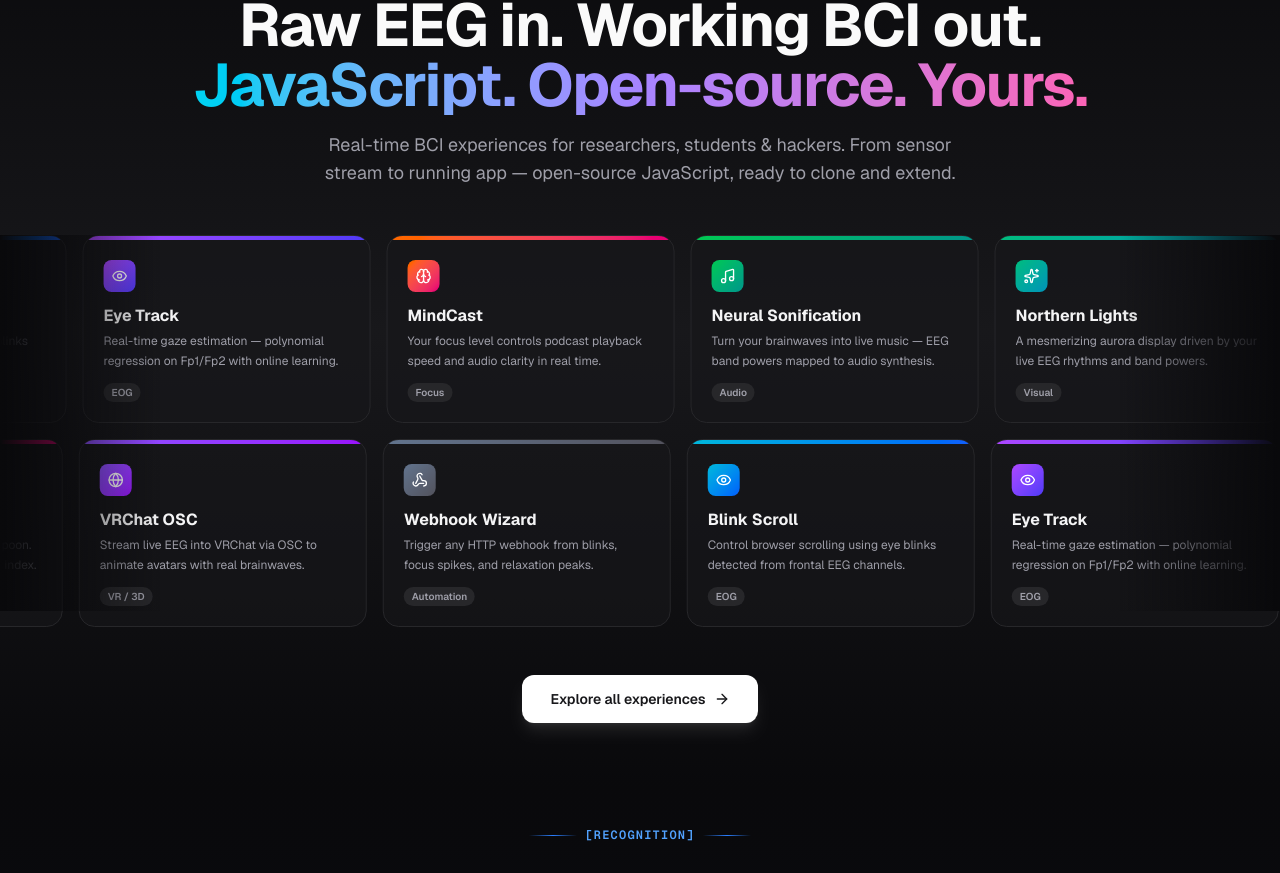
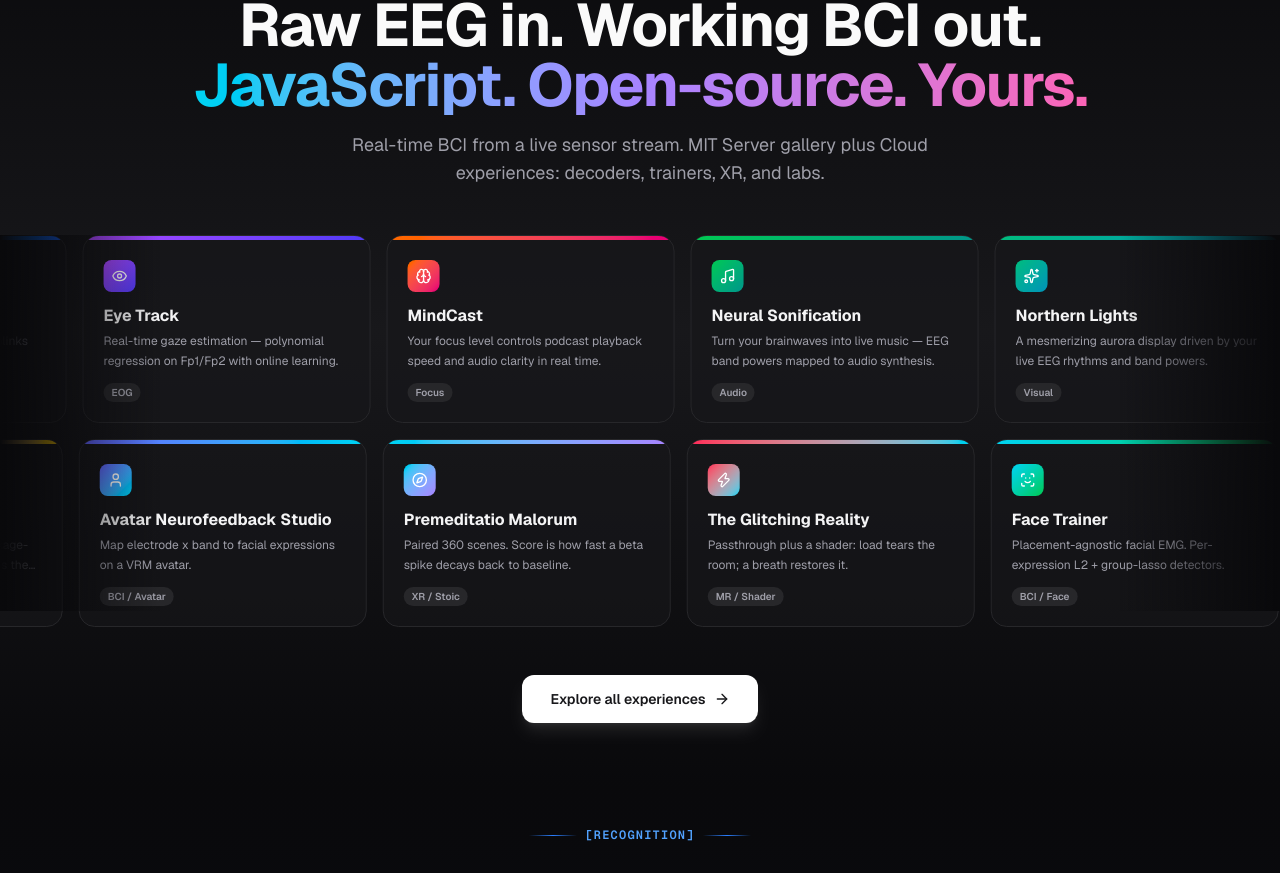
Before and after one commit to pieeg-club/PiEEG-com, a Next.js app: page / in a window 1280 px wide. Shown: the part 5379-6252 px from the top of the page. Built offline with nearby package versions, Linux system fonts and the light colour scheme.

Commit message:
feat(WebBCISection): add new BCI experiences and update links for cloud integration

```diff
--- a/src/app/page.tsx
+++ b/src/app/page.tsx
@@ -1,6 +1,6 @@
 "use client";
 
-import { ArrowRight, Zap, Cpu, ExternalLink, Play, Radio, Copy, Check, Brain, Eye, Music, Sparkles, Globe, Webhook, BookOpen } from "lucide-react";
+import { ArrowRight, Zap, Cpu, ExternalLink, Play, Radio, Copy, Check, Brain, Eye, Music, Sparkles, Globe, Webhook, BookOpen, Shield, Fingerprint, Mic, FlaskConical, Waves, User, Compass, ScanFace, Hand, Camera, Database, Gamepad2, PenTool, Lock, Orbit } from "lucide-react";
 import { useState } from "react";
 import Link from "next/link";
 import HeroVideo from "@/components/HeroVideo";
@@ -201,6 +201,7 @@ function HeroSection() {
 
 const BASE_EXP_URL =
   "https://github.com/pieeg-club/PiEEG-server/tree/main/dashboard/src/experiences";
+const CLOUD_EXP_URL = "https://cloud.pieeg.com/experiences";
 
 const webExperiences = [
   {
@@ -275,12 +276,229 @@ const webExperiences = [
     Icon: Webhook,
     description: "Trigger any HTTP webhook from blinks, focus spikes, and relaxation peaks.",
   },
+  {
+    slug: "mushroom-body-decoder",
+    name: "Mushroom Body Decoder",
+    tag: "BCI / Connectome",
+    gradient: "from-orange-500 to-pink-600",
+    Icon: Brain,
+    href: `${CLOUD_EXP_URL}/mushroom-body-decoder`,
+    description: "Live EEG drives a fruit-fly mushroom-body circuit. Sparse Kenyon-cell code, trained readout.",
+  },
+  {
+    slug: "octo-captcha",
+    name: "octoCaptcha",
+    tag: "EOG / Liveness",
+    gradient: "from-emerald-400 to-teal-600",
+    Icon: Shield,
+    href: `${CLOUD_EXP_URL}/octo-captcha`,
+    description: "Random blink-count nonce after a GO cue, verified from Fp1/Fp2 EOG morphology.",
+  },
+  {
+    slug: "octo-auth",
+    name: "octoAuth",
+    tag: "BCI / Biometric",
+    gradient: "from-emerald-500 to-sky-500",
+    Icon: Fingerprint,
+    href: `${CLOUD_EXP_URL}/octo-auth`,
+    description: "16-channel neck EMG identity challenge: random isometric actions plus a person-specific map.",
+  },
+  {
+    slug: "silent-speech",
+    name: "Silent Speech Interface",
+    tag: "BCI / sEMG",
+    gradient: "from-violet-500 to-cyan-500",
+    Icon: Mic,
+    href: `${CLOUD_EXP_URL}/silent-speech`,
+    description: "Closed-vocabulary subvocal sEMG decoder. Enrol a command set, then silently mouth words.",
+  },
+  {
+    slug: "signal-lab",
+    name: "Signal Lab",
+    tag: "Learn / Game",
+    gradient: "from-blue-500 to-violet-500",
+    Icon: BookOpen,
+    href: `${CLOUD_EXP_URL}/signal-lab`,
+    description: "EEG DSP as a course: time domain, cleaning, frequency domain. Live sandbox on your stream.",
+  },
+  {
+    slug: "ar-buddy",
+    name: "Room Buddy (AR)",
+    tag: "AR",
+    gradient: "from-sky-500 to-cyan-400",
+    Icon: Sparkles,
+    href: `${CLOUD_EXP_URL}/ar-buddy`,
+    description: "Place a buddy in your room. It waves, hops on focus, and flinches on blinks.",
+  },
+  {
+    slug: "virtual-lab",
+    name: "PiEEG Virtual Lab",
+    tag: "Lab / VR",
+    gradient: "from-blue-600 to-sky-400",
+    Icon: FlaskConical,
+    href: `${CLOUD_EXP_URL}/virtual-lab`,
+    description: "Walk a photoreal lab and sit at a workstation running the live dashboard.",
+  },
+  {
+    slug: "xr-wave-view",
+    name: "Neural Wave Space",
+    tag: "VR / 3D",
+    gradient: "from-violet-600 to-blue-500",
+    Icon: Waves,
+    href: `${CLOUD_EXP_URL}/xr-wave-view`,
+    description: "Immersive 3D EEG visualization: waves curve around you in a starfield.",
+  },
+  {
+    slug: "neural-genesis",
+    name: "Neural Flight",
+    tag: "VR / AR",
+    gradient: "from-blue-600 to-cyan-400",
+    Icon: Globe,
+    href: `${CLOUD_EXP_URL}/neural-genesis`,
+    description: "First-person flight. Focus is lift; lose it and gravity takes over.",
+  },
+  {
+    slug: "mind-reader",
+    name: "Mind Reader",
+    tag: "BCI / ML",
+    gradient: "from-violet-600 to-yellow-400",
+    Icon: Brain,
+    href: `${CLOUD_EXP_URL}/mind-reader`,
+    description: "P300 number guess: think 1-9; shrinkage-LDA plus Bayesian accumulation reads the ERP.",
+  },
+  {
+    slug: "avatar-foundation",
+    name: "Avatar Neurofeedback Studio",
+    tag: "BCI / Avatar",
+    gradient: "from-indigo-500 to-cyan-400",
+    Icon: User,
+    href: `${CLOUD_EXP_URL}/avatar-foundation`,
+    description: "Map electrode x band to facial expressions on a VRM avatar.",
+  },
+  {
+    slug: "premeditatio-malorum",
+    name: "Premeditatio Malorum",
+    tag: "XR / Stoic",
+    gradient: "from-cyan-400 to-violet-400",
+    Icon: Compass,
+    href: `${CLOUD_EXP_URL}/premeditatio-malorum`,
+    description: "Paired 360 scenes. Score is how fast a beta spike decays back to baseline.",
+  },
+  {
+    slug: "glitching-reality",
+    name: "The Glitching Reality",
+    tag: "MR / Shader",
+    gradient: "from-rose-500 to-cyan-400",
+    Icon: Zap,
+    href: `${CLOUD_EXP_URL}/glitching-reality`,
+    description: "Passthrough plus a shader: load tears the room; a breath restores it.",
+  },
+  {
+    slug: "face-trainer",
+    name: "Face Trainer",
+    tag: "BCI / Face",
+    gradient: "from-cyan-400 to-green-500",
+    Icon: ScanFace,
+    href: `${CLOUD_EXP_URL}/face-trainer`,
+    description: "Placement-agnostic facial EMG. Per-expression L2 + group-lasso detectors.",
+  },
+  {
+    slug: "face-trainer-v2",
+    name: "Face Trainer v2",
+    tag: "BCI / Face",
+    gradient: "from-violet-500 to-cyan-400",
+    Icon: ScanFace,
+    href: `${CLOUD_EXP_URL}/face-trainer-v2`,
+    description: "Same fEMG pipeline with a 3-2-1 recording rhythm. Independent storage from v1.",
+  },
+  {
+    slug: "hand-trainer",
+    name: "Hand Trainer",
+    tag: "BCI / sEMG",
+    gradient: "from-amber-500 to-cyan-400",
+    Icon: Hand,
+    href: `${CLOUD_EXP_URL}/hand-trainer`,
+    description: "Palm sEMG grip decoder for Aura: fist, open, pinch, point, thumb-up.",
+  },
+  {
+    slug: "aura-imu-lab",
+    name: "Aura IMU Lab",
+    tag: "IMU / Debug",
+    gradient: "from-amber-500 to-cyan-400",
+    Icon: Compass,
+    href: `${CLOUD_EXP_URL}/aura-imu-lab`,
+    description: "6-axis IMU lab: still-hold calibration, gravity-compensated accel, ZUPT.",
+  },
+  {
+    slug: "biopose-recorder",
+    name: "BioPose Recorder",
+    tag: "Lab / Pose",
+    gradient: "from-cyan-400 to-indigo-400",
+    Icon: Camera,
+    href: `${CLOUD_EXP_URL}/biopose-recorder`,
+    description: "Camera body stick plus live bio traces. Review, mark, export.",
+  },
+  {
+    slug: "aura-dataset-lab",
+    name: "Aura Dataset Lab",
+    tag: "sEMG / Dataset",
+    gradient: "from-amber-500 to-cyan-400",
+    Icon: Database,
+    href: `${CLOUD_EXP_URL}/aura-dataset-lab`,
+    description: "Guided EMG + IMU records with rest/hold labels. Export JSON or 50 Hz CSV.",
+  },
+  {
+    slug: "hand-of-god",
+    name: "Hand of God",
+    tag: "BCI / Game",
+    gradient: "from-sky-400 to-amber-500",
+    Icon: Gamepad2,
+    href: `${CLOUD_EXP_URL}/hand-of-god`,
+    description: "Hang-ball punch game. Optional Aura fist training.",
+  },
+  {
+    slug: "handwriting-trainer",
+    name: "Aura Handwriting",
+    tag: "IMU / sEMG",
+    gradient: "from-amber-500 to-zinc-300",
+    Icon: PenTool,
+    href: `${CLOUD_EXP_URL}/handwriting-trainer`,
+    description: "Palm sEMG gates pen-down; wrist rates draw a unistroke. 1-NN DTW.",
+  },
+  {
+    slug: "penalty-shooters",
+    name: "Penalty Shooters",
+    tag: "BCI / Game",
+    gradient: "from-green-500 to-amber-500",
+    Icon: Gamepad2,
+    href: `${CLOUD_EXP_URL}/penalty-shooters`,
+    description: "Blink-controlled penalty kicks. Trainless adaptive detector. Press start.",
+  },
+  {
+    slug: "neural-maze-lock",
+    name: "Neural Maze Lock",
+    tag: "BCI / Game",
+    gradient: "from-cyan-300 to-blue-700",
+    Icon: Lock,
+    href: `${CLOUD_EXP_URL}/neural-maze-lock`,
+    description: "EOG gaze steers a maze. Focus, calm, and blink gates confirm intent.",
+  },
+  {
+    slug: "orb-control",
+    name: "Orb Control",
+    tag: "BCI / EOG",
+    gradient: "from-violet-500 to-cyan-400",
+    Icon: Orbit,
+    href: `${CLOUD_EXP_URL}/orb-control`,
+    description: "Focus grabs an orb, EOG gaze moves it, calm steadies it, a blink releases charge.",
+  },
 ];
 
 function WebBCISection() {
+  const offset = Math.ceil(webExperiences.length / 2);
   const row2 = [
-    ...webExperiences.slice(5),
-    ...webExperiences.slice(0, 5),
+    ...webExperiences.slice(offset),
+    ...webExperiences.slice(0, offset),
   ];
 
   return (
@@ -300,7 +518,7 @@ function WebBCISection() {
           </span>
         </h2>
         <p className="text-lg text-zinc-600 dark:text-zinc-400 max-w-2xl mx-auto">
-          Real-time BCI experiences for researchers, students &amp; hackers. From sensor stream to running app — open-source JavaScript, ready to clone and extend.
+          Real-time BCI from a live sensor stream. MIT Server gallery plus Cloud experiences: decoders, trainers, XR, and labs.
         </p>
       </div>
 
@@ -318,7 +536,7 @@ function WebBCISection() {
               return (
                 <a
                   key={i}
-                  href={`${BASE_EXP_URL}/${exp.slug}`}
+                  href={"href" in exp && exp.href ? exp.href : `${BASE_EXP_URL}/${exp.slug}`}
                   target="_blank"
                   rel="noopener noreferrer"
                   className="group w-72 shrink-0 flex flex-col rounded-2xl border border-zinc-200 dark:border-zinc-800 bg-white dark:bg-zinc-900/60 overflow-hidden hover:border-zinc-300 dark:hover:border-zinc-700 hover:shadow-xl hover:-translate-y-1 transition-all duration-200 cursor-pointer"
@@ -357,7 +575,7 @@ function WebBCISection() {
               return (
                 <a
                   key={i}
-                  href={`${BASE_EXP_URL}/${exp.slug}`}
+                  href={"href" in exp && exp.href ? exp.href : `${BASE_EXP_URL}/${exp.slug}`}
                   target="_blank"
                   rel="noopener noreferrer"
                   className="group w-72 shrink-0 flex flex-col rounded-2xl border border-zinc-200 dark:border-zinc-800 bg-white dark:bg-zinc-900/60 overflow-hidden hover:border-zinc-300 dark:hover:border-zinc-700 hover:shadow-xl hover:-translate-y-1 transition-all duration-200 cursor-pointer"
```
